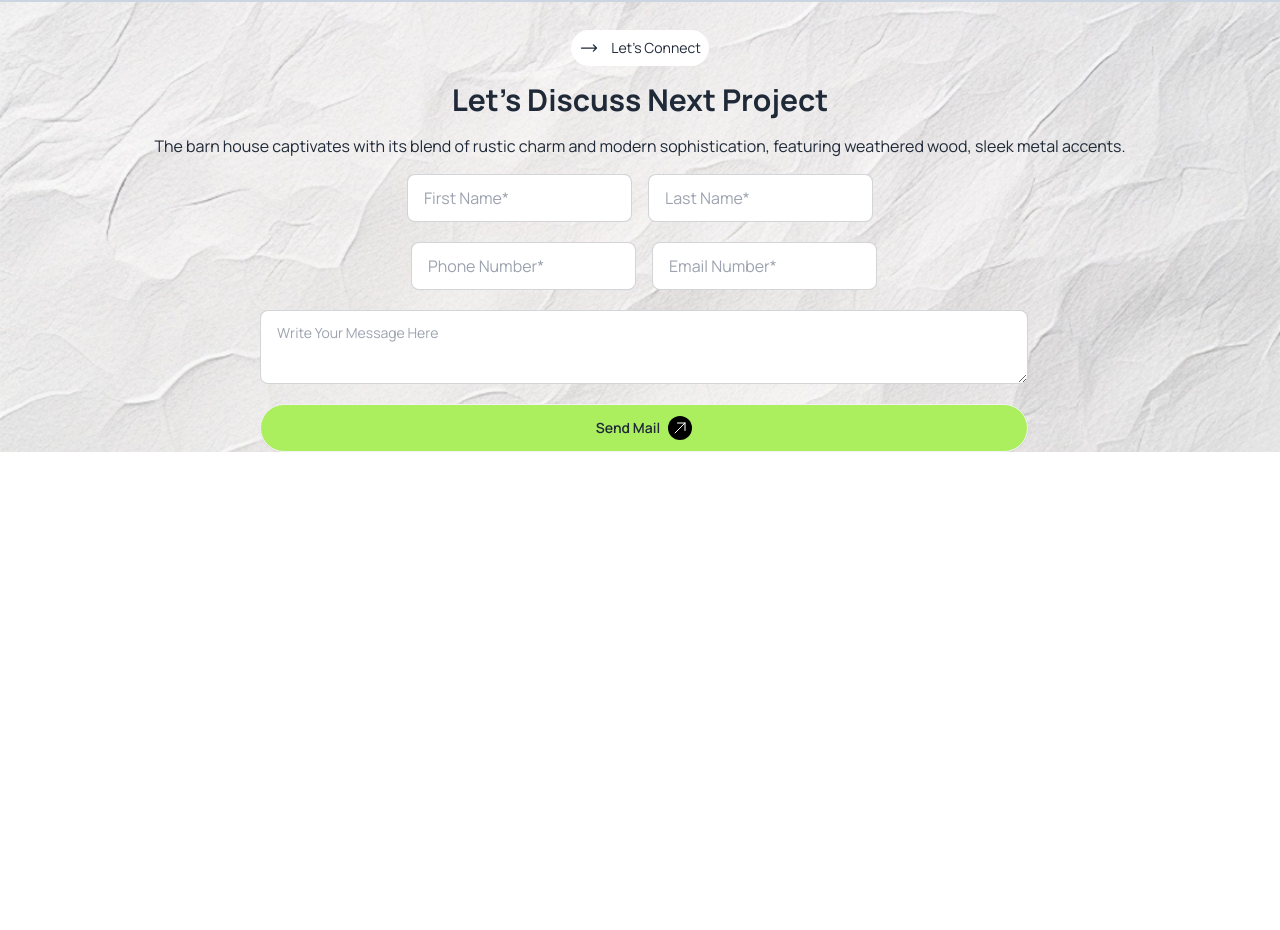
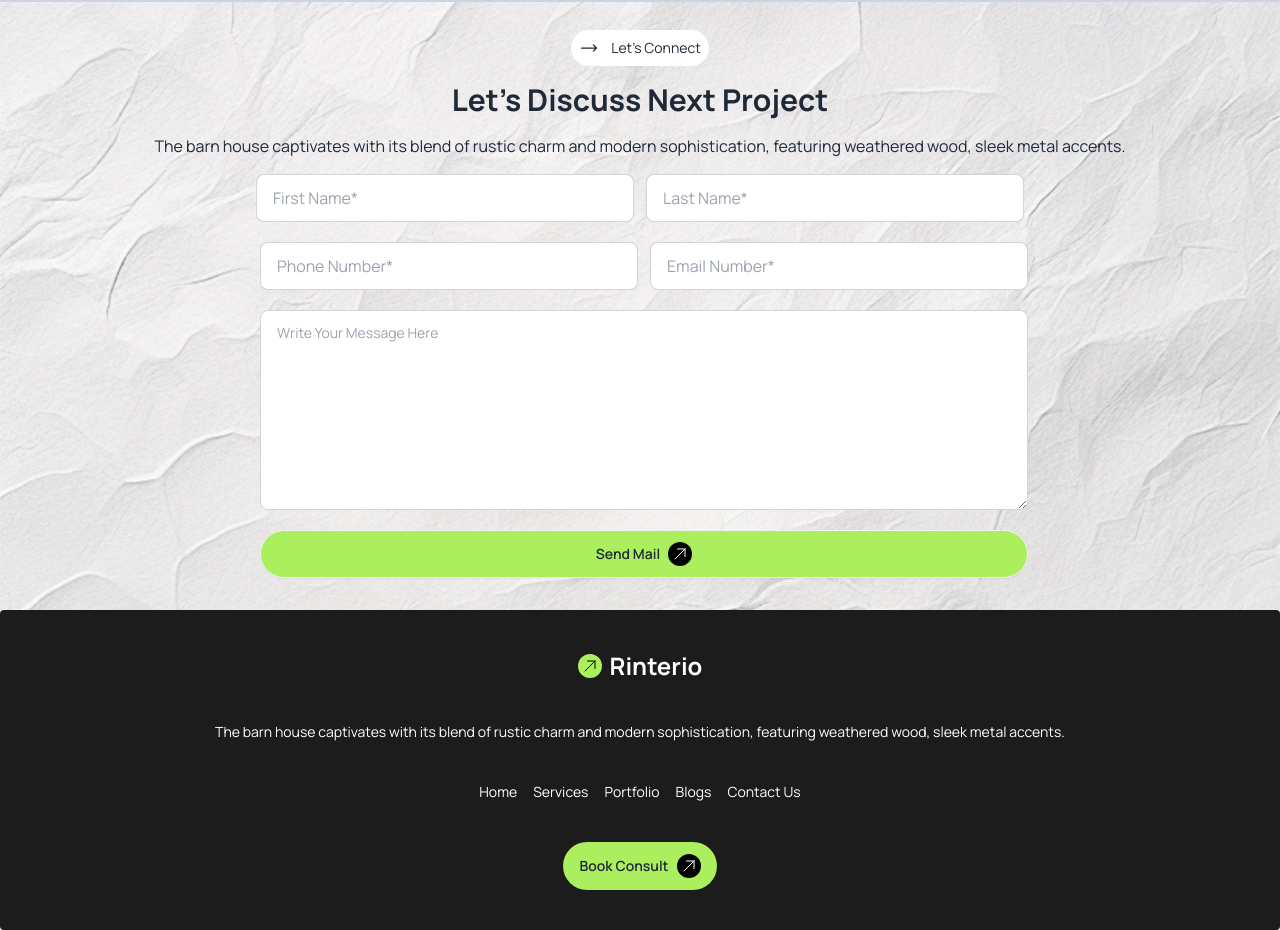
Before and after one commit to srabon007-9/Rinterio, a plain HTML site: page index.html in a window 1280 px wide. Shown: the part 2129-3059 px from the top of the page. Before the commit the page ends 2581 px from the top, so only its background shows below. Drawn offline with nearby package versions, Linux system fonts and the light colour scheme.

Commit message:
Created Footer section

```diff
--- a/index.html
+++ b/index.html
@@ -221,7 +221,7 @@
         </section>
 
         <!-- Lets Connect Section -->
-         <section class="bg-[url('./assets/bg.jpg')] w-full bg-cover bg-center space-y-4 mt-3 pt-4">
+         <section class="bg-[url('./assets/bg.jpg')] w-full bg-cover bg-center space-y-4 mt-3 pt-4 pb-8">
           <button class="bg-white mt-3 rounded-3xl p-2 flex flex-row gap-3 text-sm m-auto"> <svg xmlns="http://www.w3.org/2000/svg" fill="none" viewBox="0 0 24 24" stroke-width="1.5" stroke="currentColor" class="size-5">
             <path stroke-linecap="round" stroke-linejoin="round" d="M17.25 8.25 21 12m0 0-3.75 3.75M21 12H3" />
           </svg>
@@ -231,15 +231,15 @@
 
            <!-- Form -->
             <form action="" class="md:px-32 space-y-5 md:container md:mx-auto flex flex-col justify-center items-center space-x-2">
-              <div class="flex flex-row gap-4">
-                <input type="text" placeholder="First Name*" class="input input-bordered w-1/2 max-w-xs" />
-              <input type="text" placeholder="Last Name*" class="input input-bordered w-1/2 max-w-xs" />
+              <div class="flex flex-col md:flex-row justify-center items-center gap-3 w-[75%]">
+                <input type="text" placeholder="First Name*" class="input input-bordered w-full" />
+                <input type="text" placeholder="Last Name*" class="input input-bordered w-full " />
               </div>
-              <div class="flex flex-row gap-4">
-                <input type="text" placeholder="Phone Number*" class="input input-bordered w-full max-w-xs" />
-              <input type="text" placeholder="Email Number*" class="input input-bordered w-full max-w-xs" />
+              <div class="flex flex-col md:flex-row justify-center items-center gap-3 w-[75%]">
+                <input type="text" placeholder="Phone Number*" class="input input-bordered w-full " />
+                <input type="text" placeholder="Email Number*" class="input input-bordered w-full " />
               </div>
-              <textarea class="textarea textarea-bordered w-3/4" placeholder="Write Your Message Here"></textarea>
+              <textarea class="textarea textarea-bordered w-3/4 h-[25vh]" placeholder="Write Your Message Here"></textarea>
               <a class="btn bg-btn-primary hover:bg-btn-primary rounded-3xl w-3/4">Send Mail<svg xmlns="http://www.w3.org/2000/svg" fill="none" viewBox="0 0 24 24" stroke-width="1.5" stroke="currentColor" class="size-6 p-1 rounded-3xl bg-black text-white">
                 <path stroke-linecap="round" stroke-linejoin="round" d="m4.5 19.5 15-15m0 0H8.25m11.25 0v11.25" />
               </svg>
@@ -247,10 +247,30 @@
             </form>
          </section>
 
-
     </main>
 
     <!-- Footer Section -->
-    <footer></footer>
+      <footer class="footer footer-center bg-[#1C1C1C] text-white text-base-content rounded p-10">
+        <a class="text-2xl  font-bold flex justify-center items-center gap-2"> <svg xmlns="http://www.w3.org/2000/svg" fill="none" viewBox="0 0 24 24" stroke-width="1.5" stroke="currentColor" class="size-6 bg-btn-primary p-1 rounded-3xl text-black">
+          <path stroke-linecap="round" stroke-linejoin="round" d="m4.5 19.5 15-15m0 0H8.25m11.25 0v11.25" />
+        </svg> Rinterio</a>
+        <aside>
+          <p>The barn house captivates with its blend of rustic charm and modern sophistication, featuring weathered wood, sleek metal accents.</p>
+        </aside>
+        <nav class="grid md:grid-flow-col lg:grid-flow-col gap-4">
+          <a class="link link-hover">Home</a>
+          <a class="link link-hover">Services</a>
+          <a class="link link-hover">Portfolio</a>
+          <a class="link link-hover">Blogs</a>
+          <a class="link link-hover">Contact Us</a>
+        </nav>
+
+        <a class="btn bg-btn-primary hover:bg-btn-primary rounded-3xl flex border-none">Book Consult <svg xmlns="http://www.w3.org/2000/svg" fill="none" viewBox="0 0 24 24" stroke-width="1.5" stroke="currentColor" class="size-6 p-1 rounded-3xl bg-black text-white">
+          <path stroke-linecap="round" stroke-linejoin="round" d="m4.5 19.5 15-15m0 0H8.25m11.25 0v11.25" />
+        </svg>
+        </a>
+
+      </footer>
+
   </body>
 </html>
```
Also changed, not shown: test.html (deleted, +0 -52 lines), tailwind.config.js (line endings or trailing spaces).
